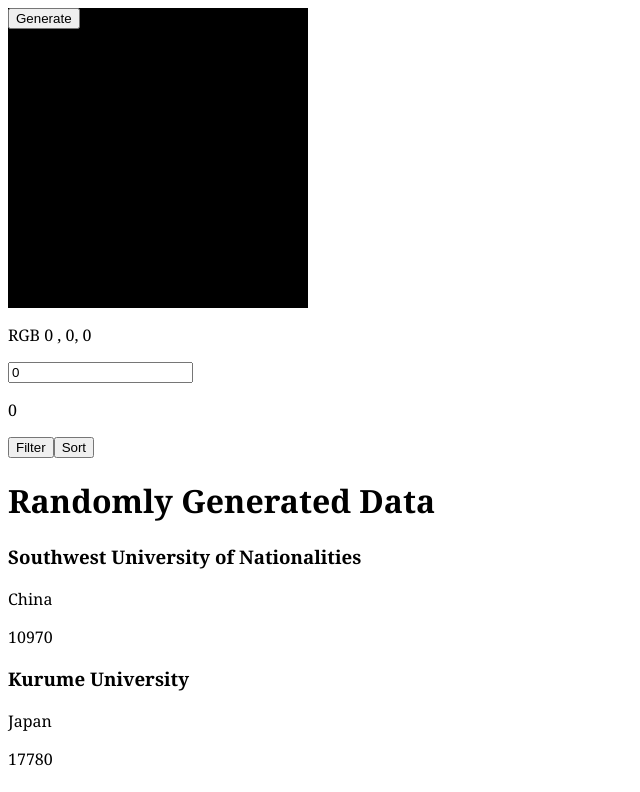
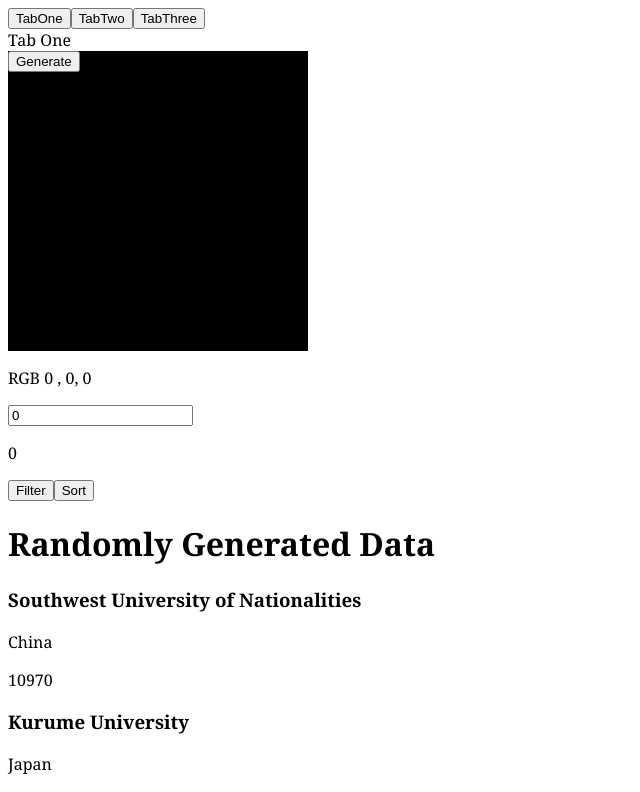
Before and after one commit to austinmula/vue-components, a Vue app: page / in a window 1280 px wide. Shown: the top 792 px of the page, without its empty margins (0-640 px from the left). Built offline with nearby package versions, Linux system fonts and the light colour scheme.

Commit message:
added tab view using dynamic components

```diff
--- a/src/App.vue
+++ b/src/App.vue
@@ -2,11 +2,17 @@
 import { universityData } from './dummy'
 import UniversityCard from './components/UniversityCard.vue';
 import ColorGenerator from './components/ColorGenerator.vue';
+import TabOne from './components/tabs/TabOne.vue';
+import TabTwo from './components/tabs/TabTwo.vue';
+import TabThree from './components/tabs/TabThree.vue';
 
 export default {
     components: {
         UniversityCard,
-        ColorGenerator
+        ColorGenerator,
+        TabOne,
+        TabTwo,
+        TabThree
     },
     data() {
         return {
@@ -15,7 +21,8 @@
             filterkey: 0,
             red: 0,
             green: 0,
-            blue: 0
+            blue: 0,
+            activeTab: 'TabOne'
         }
     }, methods: {
         filterdata() {
@@ -34,6 +41,11 @@
 </script>
 
 <template>
+    <button @click="activeTab = 'TabOne'">TabOne</button>
+    <button @click="activeTab = 'TabTwo'">TabTwo</button>
+    <button @click="activeTab = 'TabThree'">TabThree</button>
+
+    <component :is="activeTab" />
     <!-- color generator with data from child to parent -->
 
     <ColorGenerator :red="red" :blue="blue" :green="green" @generate="generateRand" />
--- /dev/null
+++ b/src/components/tabs/TabOne.vue
@@ -0,0 +1,6 @@
+<template>
+    <div>
+
+        Tab One
+    </div>
+</template>
--- /dev/null
+++ b/src/components/tabs/TabThree.vue
@@ -0,0 +1,6 @@
+<template>
+    <div>
+
+        Tab Three
+    </div>
+</template>
--- /dev/null
+++ b/src/components/tabs/TabTwo.vue
@@ -0,0 +1,6 @@
+<template>
+    <div>
+
+        Tab Two
+    </div>
+</template>
```
Also changed, not shown: 1 other file (tests, documents, lock files or other folders).
